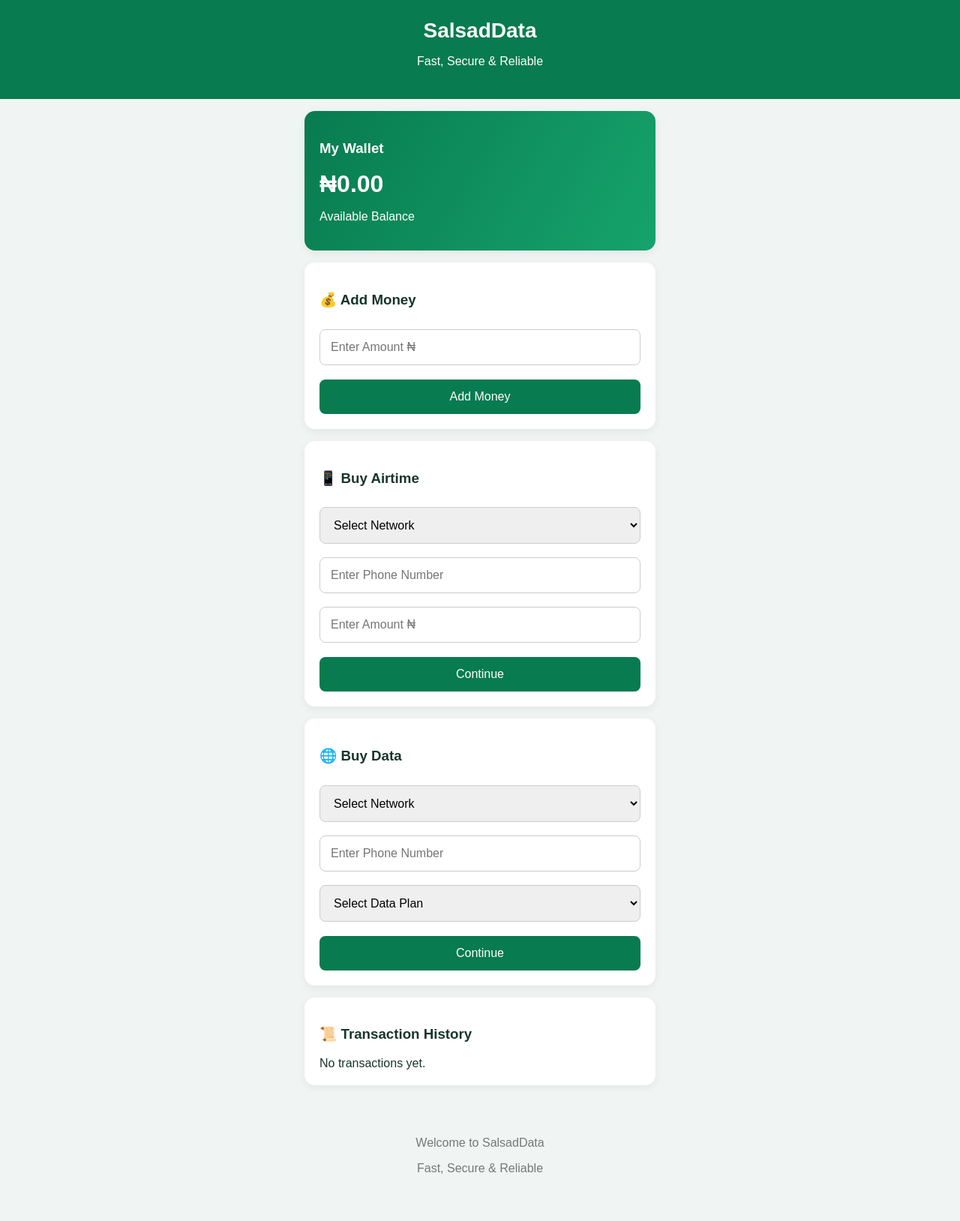
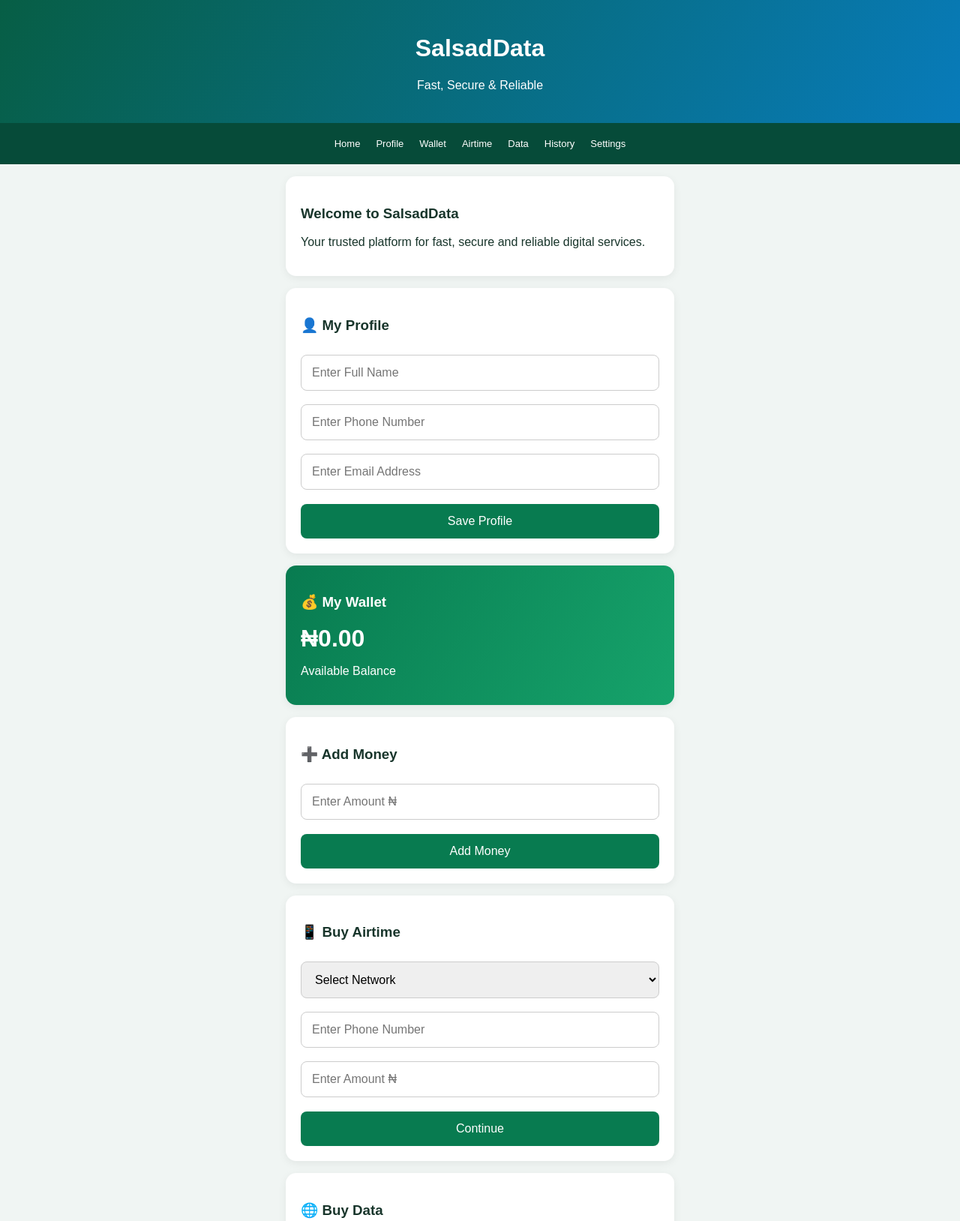
Before and after one commit to salihuakadir-ui/product-management, a plain HTML site: page index.html in a window 1280 px wide. Shown: the top 1628 px of the page at 75% size. Before the commit the page ends 1603 px from the top, so only its background shows below. Drawn offline with Linux system fonts and the light colour scheme.

Commit message:
Update index.html

```diff
--- a/index.html
+++ b/index.html
@@ -1,5 +1,5 @@
 <!DOCTYPE html><html lang="en">
-<SalsadData>
+<head>
 <meta charset="UTF-8">
 <meta name="viewport" content="width=device-width, initial-scale=1.0">
 <title>SalsadData</title><style>
@@ -11,19 +11,33 @@ background:#f0f5f3;
 color:#18352b;
 }
 header{
-background:#087b50;
+background:linear-gradient(120deg,#075e45,#087bba);
 color:white;
 padding:25px;
 text-align:center;
 }
-header h1{margin:0;font-size:28px}
-.container{padding:16px;max-width:500px;margin:auto}
+nav{
+background:#064b39;
+display:flex;
+flex-wrap:wrap;
+justify-content:center;
+gap:5px;
+padding:10px;
+}
+nav a{
+color:white;
+text-decoration:none;
+padding:10px 8px;
+font-size:13px;
+}
+.container{padding:16px;max-width:550px;margin:auto}
 .card{
 background:white;
 padding:20px;
 border-radius:14px;
 margin-bottom:16px;
 box-shadow:0 3px 12px #00000010;
+scroll-margin-top:15px;
 }
 .balance{
 background:linear-gradient(120deg,#087b50,#16a36b);
@@ -49,7 +63,6 @@ font-size:16px;
 margin-top:10px;
 cursor:pointer;
 }
-button:active{background:#055b3a}
 .history-item{
 padding:12px 0;
 border-bottom:1px solid #eee;
@@ -58,49 +71,77 @@ footer{text-align:center;padding:20px;color:#777}
 </style></head><body><header>
 <h1>SalsadData</h1>
 <p>Fast, Secure & Reliable</p>
-</header><div class="container"><div class="card balance">
-<h3>My Wallet</h3>
+</header><nav>
+<a href="#home">Home</a>
+<a href="#profile">Profile</a>
+<a href="#wallet">Wallet</a>
+<a href="#airtime">Airtime</a>
+<a href="#data">Data</a>
+<a href="#history">History</a>
+<a href="#settings">Settings</a>
+</nav><div class="container"><section id="home" class="card">
+<h3>Welcome to SalsadData</h3>
+<p>Your trusted platform for fast, secure and reliable digital services.</p>
+</section><section id="profile" class="card">
+<h3>👤 My Profile</h3>
+<input type="text" id="fullName" placeholder="Enter Full Name">
+<input type="tel" id="profilePhone" placeholder="Enter Phone Number">
+<input type="email" id="profileEmail" placeholder="Enter Email Address">
+<button onclick="saveProfile()">Save Profile</button>
+</section><section id="wallet" class="card balance">
+<h3>💰 My Wallet</h3>
 <h2 id="balance">₦0.00</h2>
 <p>Available Balance</p>
-</div><div class="card">
-<h3>💰 Add Money</h3>
+</section><section class="card">
+<h3>➕ Add Money</h3>
 <input type="number" id="deposit" placeholder="Enter Amount ₦">
 <button onclick="addMoney()">Add Money</button>
-</div><div class="card">
-<h3>📱 Buy Airtime</h3><select id="airtimeNetwork">
+</section><section id="airtime" class="card">
+<h3>📱 Buy Airtime</h3>
+<select id="airtimeNetwork">
 <option value="">Select Network</option>
 <option>MTN</option>
 <option>AIRTEL</option>
 <option>GLO</option>
 <option>9MOBILE</option>
-</select><input type="tel" id="airtimePhone" placeholder="Enter Phone Number" maxlength="11"><input type="number" id="airtimeAmount" placeholder="Enter Amount ₦"><button onclick="buyAirtime()">Continue</button>
-
-</div><div class="card">
-<h3>🌐 Buy Data</h3><select id="dataNetwork">
+</select>
+<input type="tel" id="airtimePhone" placeholder="Enter Phone Number" maxlength="11">
+<input type="number" id="airtimeAmount" placeholder="Enter Amount ₦">
+<button onclick="buyAirtime()">Continue</button>
+</section><section id="data" class="card">
+<h3>🌐 Buy Data</h3>
+<select id="dataNetwork">
 <option value="">Select Network</option>
 <option>MTN</option>
 <option>AIRTEL</option>
 <option>GLO</option>
 <option>9MOBILE</option>
-</select><input type="tel" id="dataPhone" placeholder="Enter Phone Number" maxlength="11"><select id="dataAmount">
+</select>
+<input type="tel" id="dataPhone" placeholder="Enter Phone Number" maxlength="11">
+<select id="dataAmount">
 <option value="">Select Data Plan</option>
 <option value="100">₦100</option>
 <option value="200">₦200</option>
 <option value="500">₦500</option>
 <option value="1000">₦1,000</option>
 <option value="2000">₦2,000</option>
-</select><button onclick="buyData()">Continue</button>
-
-</div><div class="card">
+</select>
+<button onclick="buyData()">Continue</button>
+</section><section id="history" class="card">
 <h3>📜 Transaction History</h3>
-<div id="history">No transactions yet.</div>
-</div></div><footer>
+<div id="historyList">No transactions yet.</div>
+</section><section id="settings" class="card">
+<h3>⚙️ Settings</h3>
+<p>Manage your SalsadData profile and account.</p>
+<button onclick="alert('Settings page is coming soon!')">Account Settings</button>
+<button onclick="logout()">Logout</button>
+</section></div><footer>
 <p>Welcome to SalsadData</p>
 <p>Fast, Secure & Reliable</p>
+<p>© 2026 SalsadData</p>
 </footer><script>
 
 let balance=Number(localStorage.getItem("salsad_balance"))||0;
-
 let history=JSON.parse(localStorage.getItem("salsad_history")||"[]");
 
 function updateDisplay(){
@@ -108,7 +149,7 @@ function updateDisplay(){
 document.getElementById("balance").innerText=
 "₦"+balance.toLocaleString("en-NG",{minimumFractionDigits:2});
 
-let box=document.getElementById("history");
+let box=document.getElementById("historyList");
 
 if(history.length===0){
 box.innerHTML="No transactions yet.";
@@ -124,22 +165,51 @@ ${item.name}<br>
 
 localStorage.setItem("salsad_balance",balance);
 localStorage.setItem("salsad_history",JSON.stringify(history));
-
 }
 
 function record(name,phone,amount){
-
 history.unshift({
 name:name,
 phone:phone,
 amount:amount,
 date:new Date().toLocaleString()
 });
-
 }
 
 function validPhone(phone){
 return /^0[789][01]\d{8}$/.test(phone);
+}
+
+function saveProfile(){
+
+let name=document.getElementById("fullName").value.trim();
+let phone=document.getElementById("profilePhone").value.trim();
+let email=document.getElementById("profileEmail").value.trim();
+
+if(!name||!phone||!email){
+alert("Please complete all profile fields");
+return;
+}
+
+if(!validPhone(phone)){
+alert("Enter a valid Nigerian phone number");
+return;
+}
+
+localStorage.setItem("salsad_profile",JSON.stringify({
+name:name,phone:phone,email:email
+}));
+
+alert("Profile saved successfully!");
+}
+
+function loadProfile(){
+let profile=JSON.parse(localStorage.getItem("salsad_profile")||"null");
+if(profile){
+document.getElementById("fullName").value=profile.name;
+document.getElementById("profilePhone").value=profile.phone;
+document.getElementById("profileEmail").value=profile.email;
+}
 }
 
 function addMoney(){
@@ -152,15 +222,10 @@ return;
 }
 
 balance+=amount;
-
 record("Demo Wallet Deposit","-", "+₦"+amount.toLocaleString());
-
 updateDisplay();
-
 document.getElementById("deposit").value="";
-
 alert("Demo deposit successful!");
-
 }
 
 function buyAirtime(){
@@ -187,16 +252,13 @@ return;
 if(!confirm("Confirm ₦"+amount+" "+network+" airtime for "+phone+"?"))return;
 
 balance-=amount;
-
 record(network+" Airtime",phone,"-₦"+amount.toLocaleString());
-
 updateDisplay();
 
 document.getElementById("airtimePhone").value="";
 document.getElementById("airtimeAmount").value="";
 
 alert("Demo transaction successful!");
-
 }
 
 function buyData(){
@@ -223,19 +285,23 @@ return;
 if(!confirm("Confirm ₦"+amount+" "+network+" data for "+phone+"?"))return;
 
 balance-=amount;
-
 record(network+" Data",phone,"-₦"+amount.toLocaleString());
-
 updateDisplay();
 
 document.getElementById("dataPhone").value="";
 document.getElementById("dataAmount").value="";
 
 alert("Demo transaction successful!");
+}
 
+function logout(){
+if(confirm("Are you sure you want to logout?")){
+alert("Logout feature will be connected to authentication soon.");
+}
 }
 
 updateDisplay();
+loadProfile();
 
 </script></body>
 </html>
```
